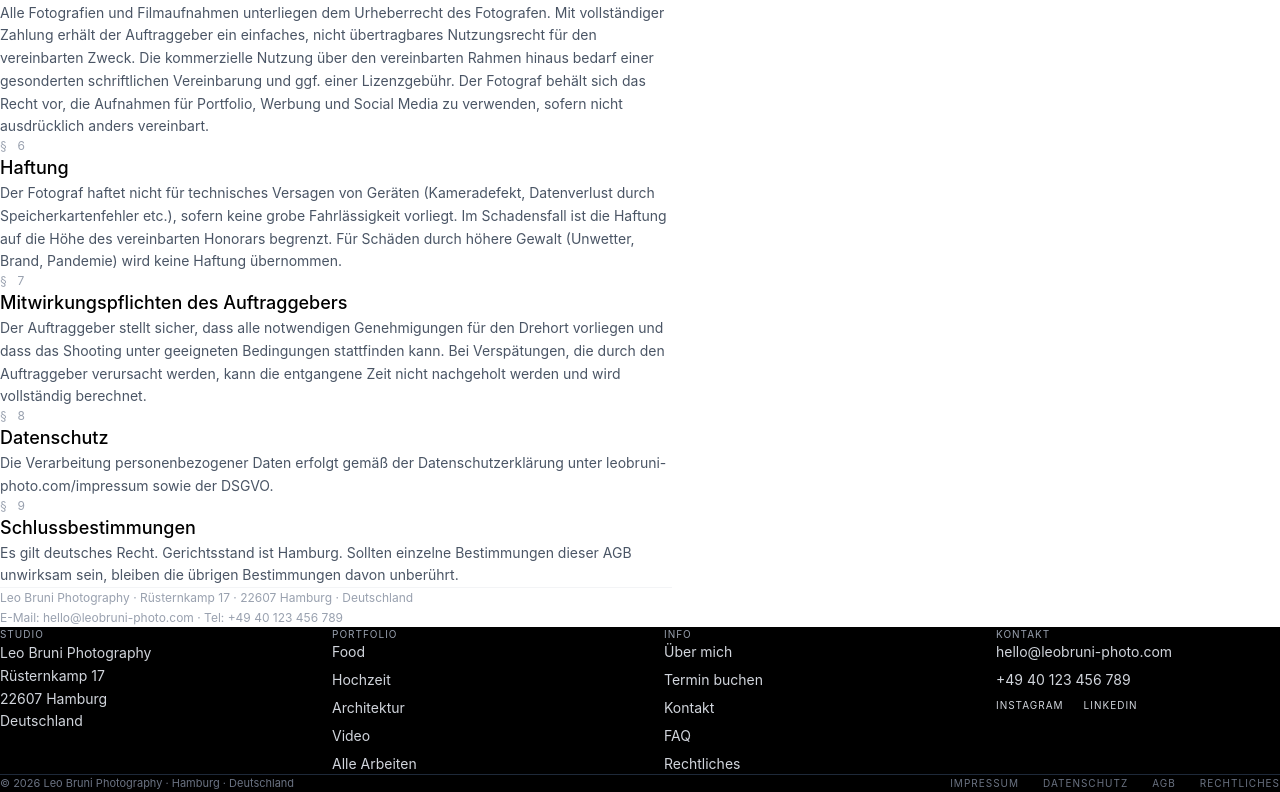
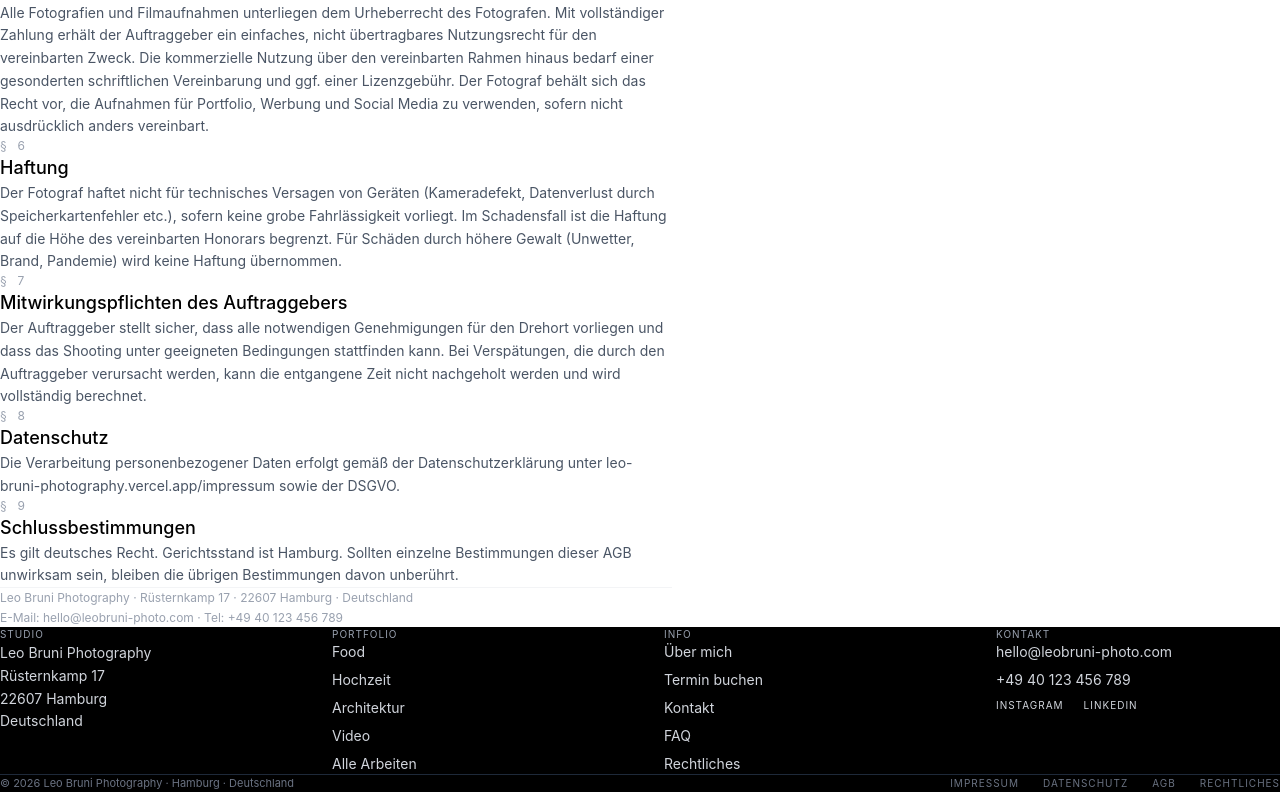
Before and after one commit to leobruni7/leo-bruni-photography, a Next.js app: page /agb in a window 1280 px wide. Shown: the part 795-1587 px from the top of the page. Built offline with nearby package versions, Linux system fonts and the light colour scheme.

Commit message:
fix: use vercel domain, keep contact email unchanged

```diff
--- a/app/agb/page.tsx
+++ b/app/agb/page.tsx
@@ -47,7 +47,7 @@ export default function AGBPage() {
           {
             nr: "§ 8",
             titel: "Datenschutz",
-            text: `Die Verarbeitung personenbezogener Daten erfolgt gemäß der Datenschutzerklärung unter leobruni-photo.com/impressum sowie der DSGVO.`,
+            text: `Die Verarbeitung personenbezogener Daten erfolgt gemäß der Datenschutzerklärung unter leo-bruni-photography.vercel.app/impressum sowie der DSGVO.`,
           },
           {
             nr: "§ 9",
```
